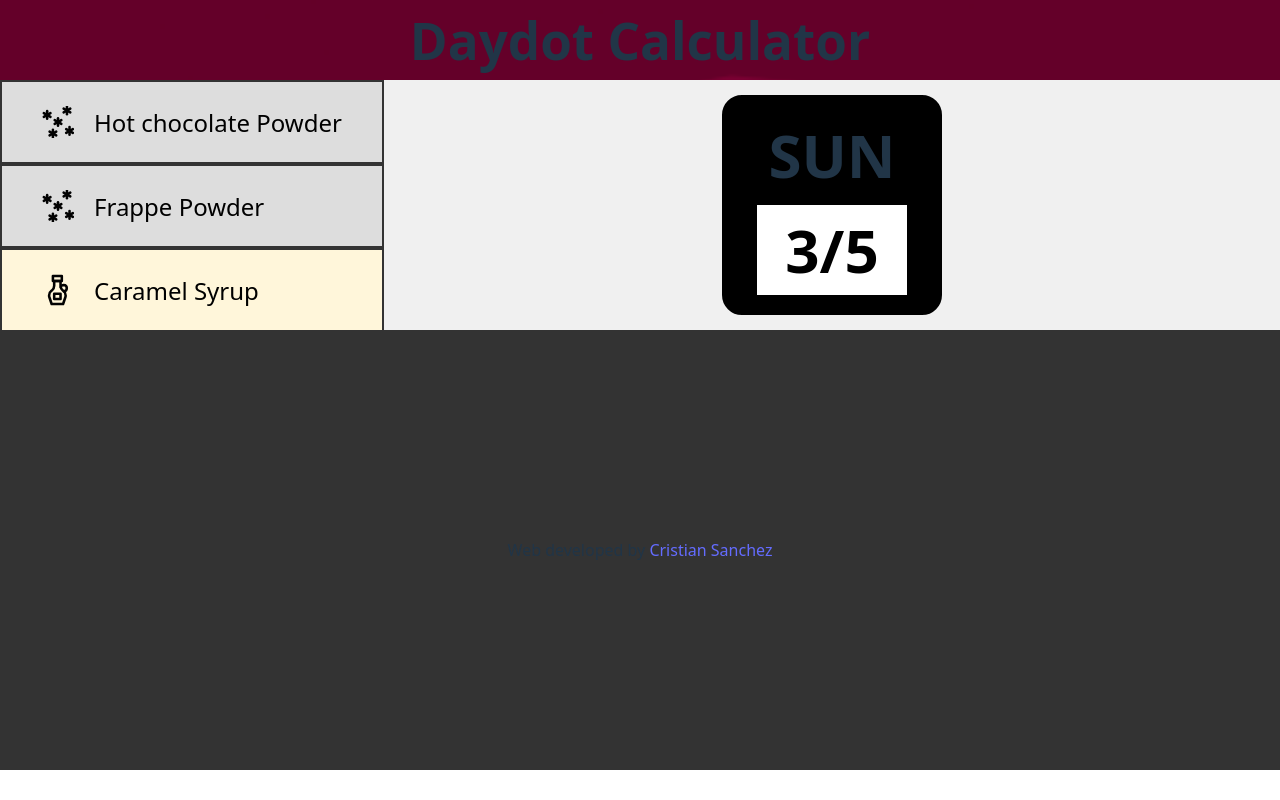
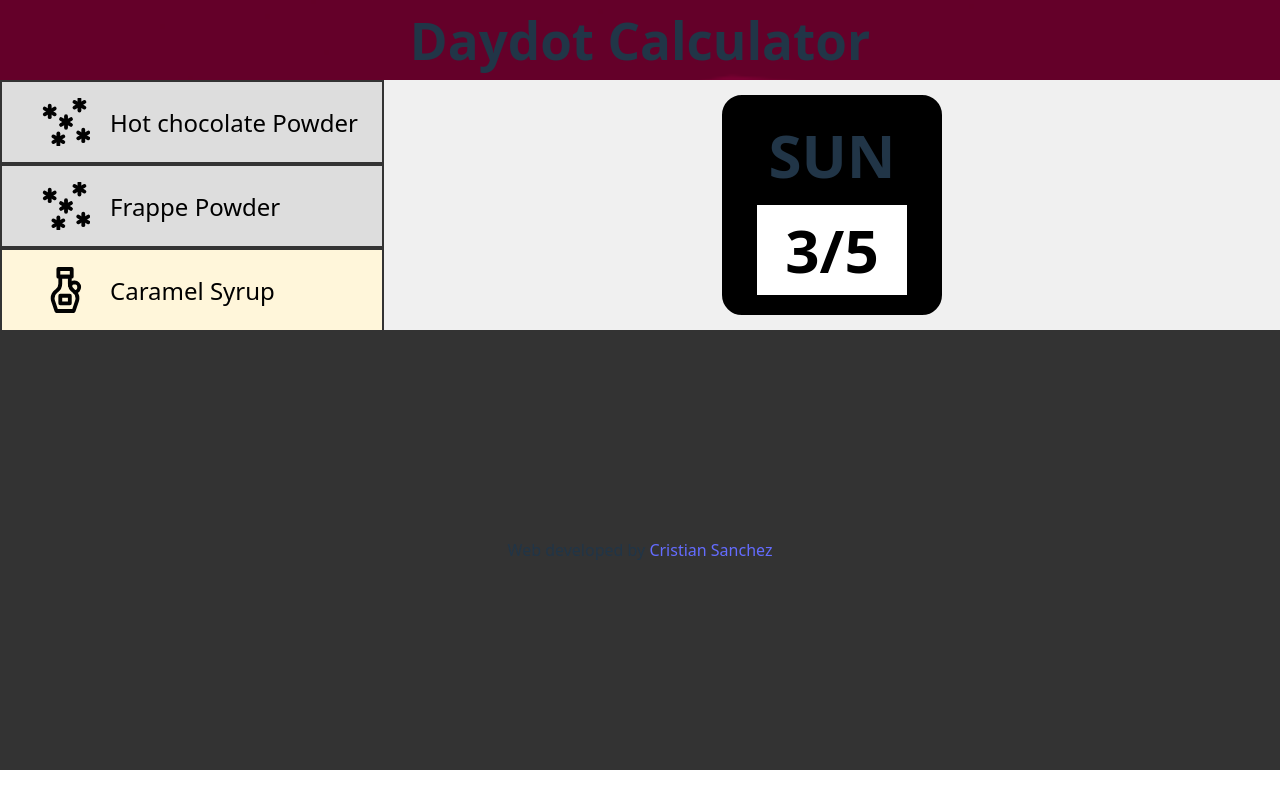
Before and after one commit to Asthere0n/DayDot, a React (Vite) app: page / in a window 1280 px wide. Built offline with nearby package versions, Linux system fonts and the light colour scheme.

Commit message:
Changed the Icon size for better clarity

```diff
--- a/src/App.css
+++ b/src/App.css
@@ -84,8 +84,8 @@ body, #root{
   background-color: #ddd;
 }
 .IconSVG{
-  height: 32px;
-  width: 32px;
+  height: 48px;
+  width: 48px;
   margin-inline: 20px;
 }
 
```
